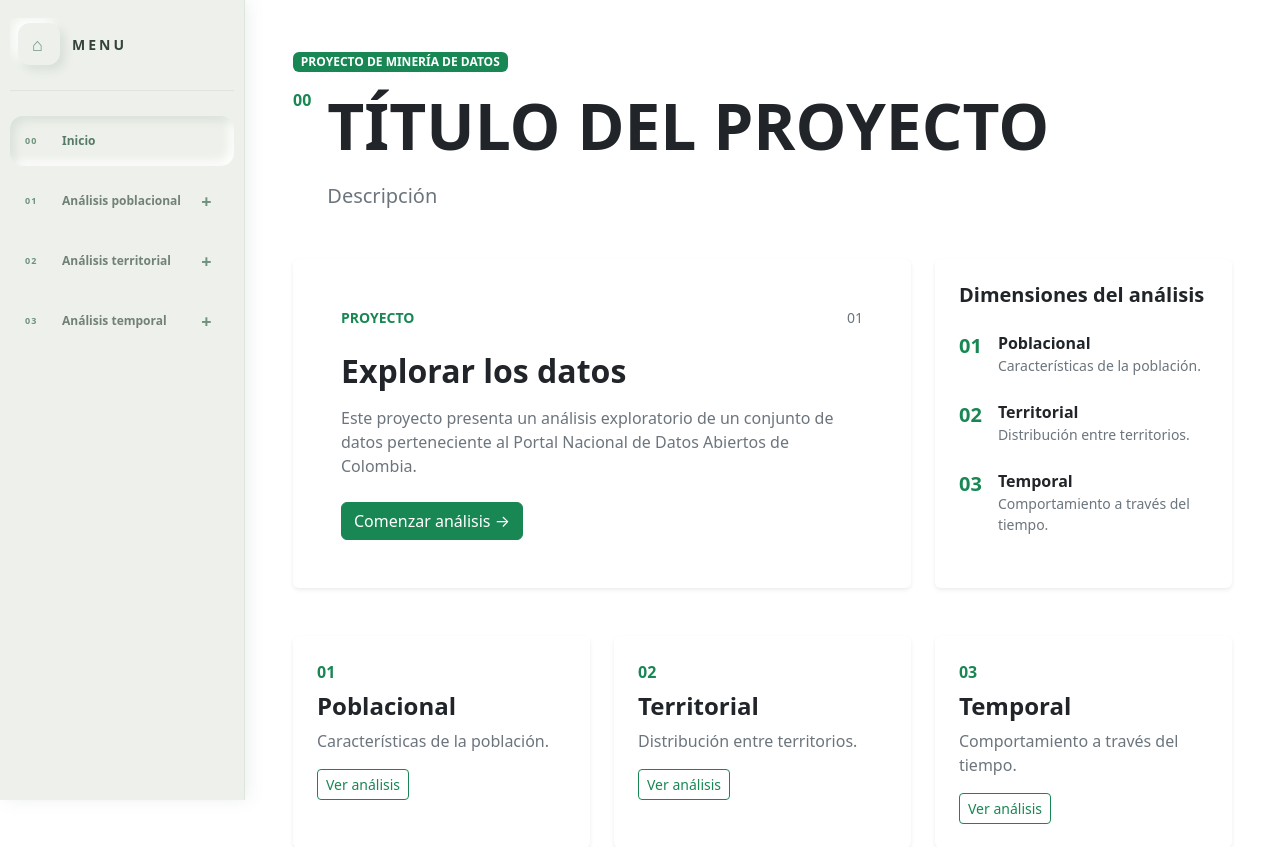
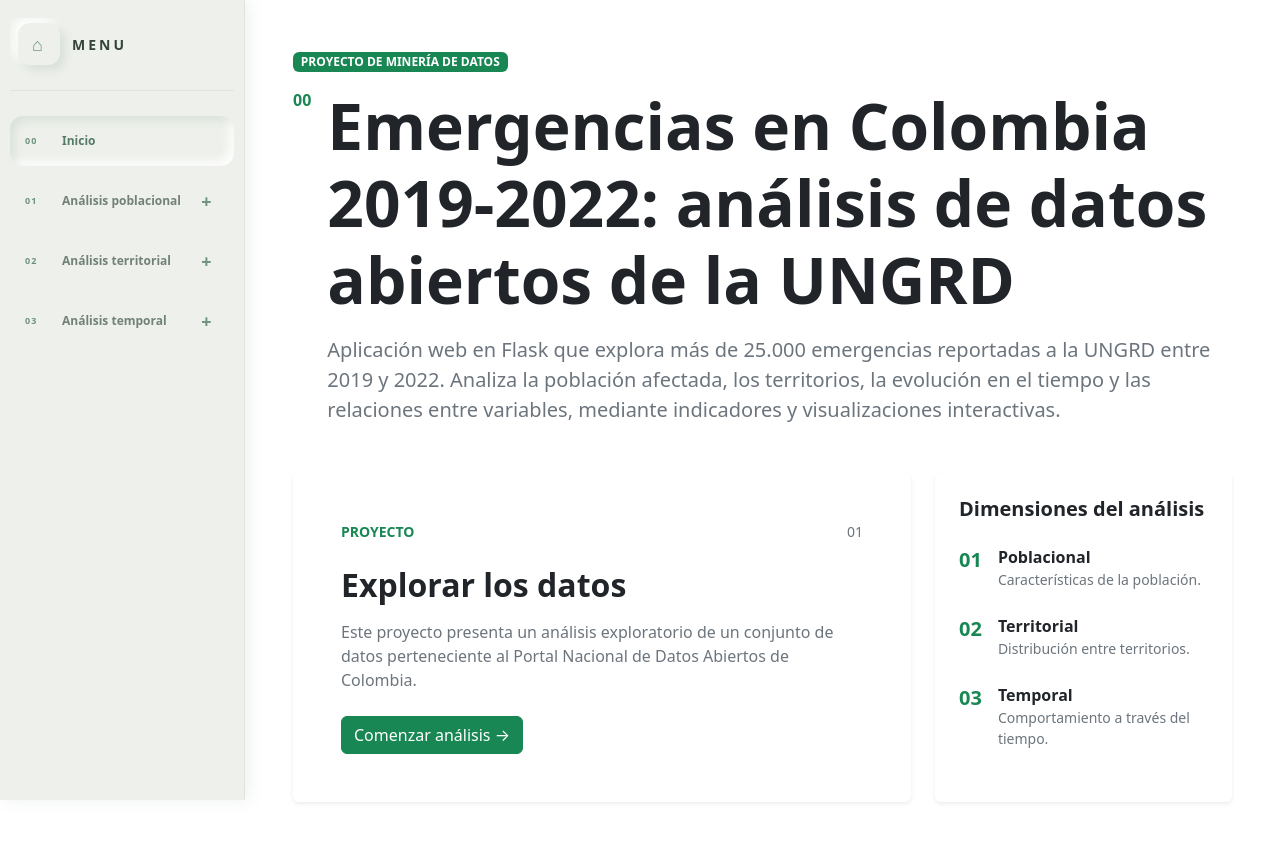
Before and after one commit to Tayrun/semana7_REA, a Flask app: page / in a window 1280 px wide. Shown: the top 847 px of the page. Run offline with Flask 3, Linux system fonts and the light colour scheme; parts of the project's set-up code (start-up, migrations or seed data) failed here and were passed over.

Commit message:
Update index.html
Se actualiza el titulo y se añade una breve descripción

```diff
--- a/templates/index.html
+++ b/templates/index.html
@@ -28,11 +28,11 @@ Inicio
 
                 <div>
                     <h1 class="display-3 fw-bold mb-3">
-                        TÍTULO DEL PROYECTO
+                        Emergencias en Colombia 2019-2022: análisis de datos abiertos de la UNGRD
                     </h1>
 
                     <p class="lead text-secondary mb-0">
-                        Descripción
+                        Aplicación web en Flask que explora más de 25.000 emergencias reportadas a la UNGRD entre 2019 y 2022. Analiza la población afectada, los territorios, la evolución en el tiempo y las relaciones entre variables, mediante indicadores y visualizaciones interactivas.
                     </p>
                 </div>
 
```
